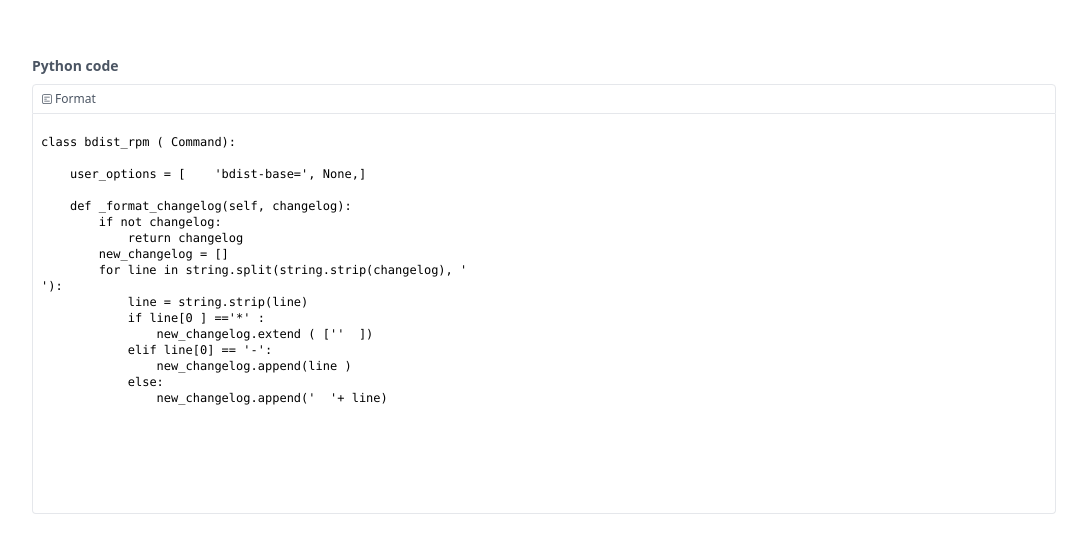
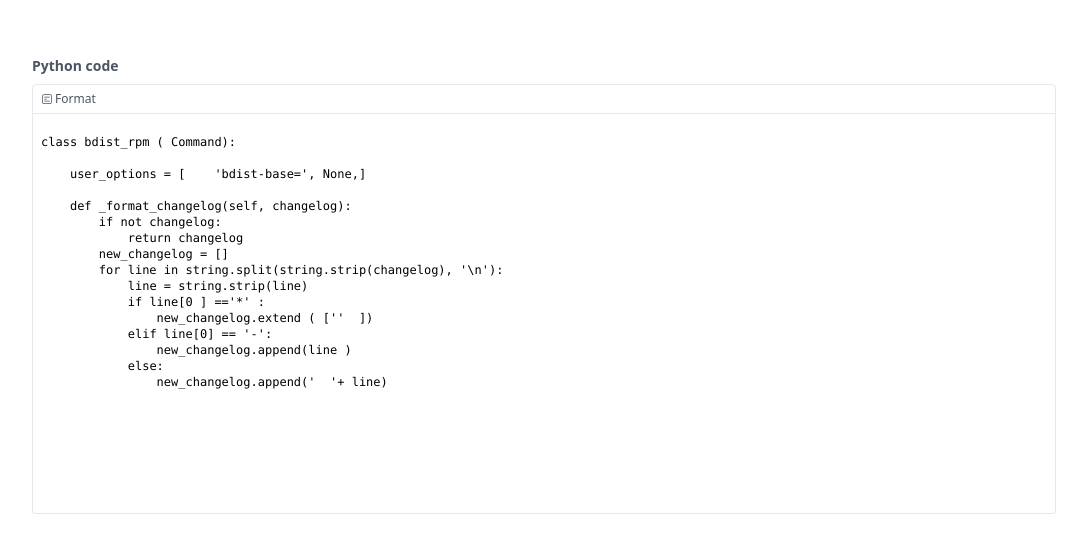
Before and after one commit to kevinjhanna/demo-python-formatting-on-react, a React (Create React App) app: page / in a window 1280 px wide. Shown: the part 112-664 px from the top of the page, without its empty margins (96-1183 px from the left). Built offline with nearby package versions, Linux system fonts and the light colour scheme.

Commit message:
Fix demo

```diff
--- a/public/pyscript.json
+++ /dev/null
@@ -1,3 +0,0 @@
-{
-  "packages": ["autopep8"]
-}
--- a/public/webworker.js
+++ b/public/webworker.js
@@ -1,8 +1,3 @@
-// webworker.js
-
-// Setup your project to serve `py-worker.js`. You should also serve
-// `pyodide.js`, and all its associated `.asm.js`, `.json`,
-// and `.wasm` files as well:
 importScripts("https://cdn.jsdelivr.net/pyodide/v0.25.1/full/pyodide.js");
 
 const pythonScript = `
--- a/src/App.js
+++ b/src/App.js
@@ -68,6 +68,7 @@ function App() {
             class="border-x border-b border-gray-200 rounded-b resize-none py-1 px-2 font-mono text-xs outline-none focus:outline-none w-full"
             style={{
               height: 400,
+              whiteSpace: "pre-wrap",
             }}
             onChange={(ev) => setPythonCode(ev.target.value)}
             value={pythonCode}
--- a/src/unformattedPythonCodeSample.js
+++ b/src/unformattedPythonCodeSample.js
@@ -7,7 +7,7 @@ class bdist_rpm ( Command):
         if not changelog:
             return changelog
         new_changelog = []
-        for line in string.split(string.strip(changelog), '\n'):
+        for line in string.split(string.strip(changelog), '\\n'):
             line = string.strip(line)
             if line[0 ] =='*' :
                 new_changelog.extend ( [''  ])
```
